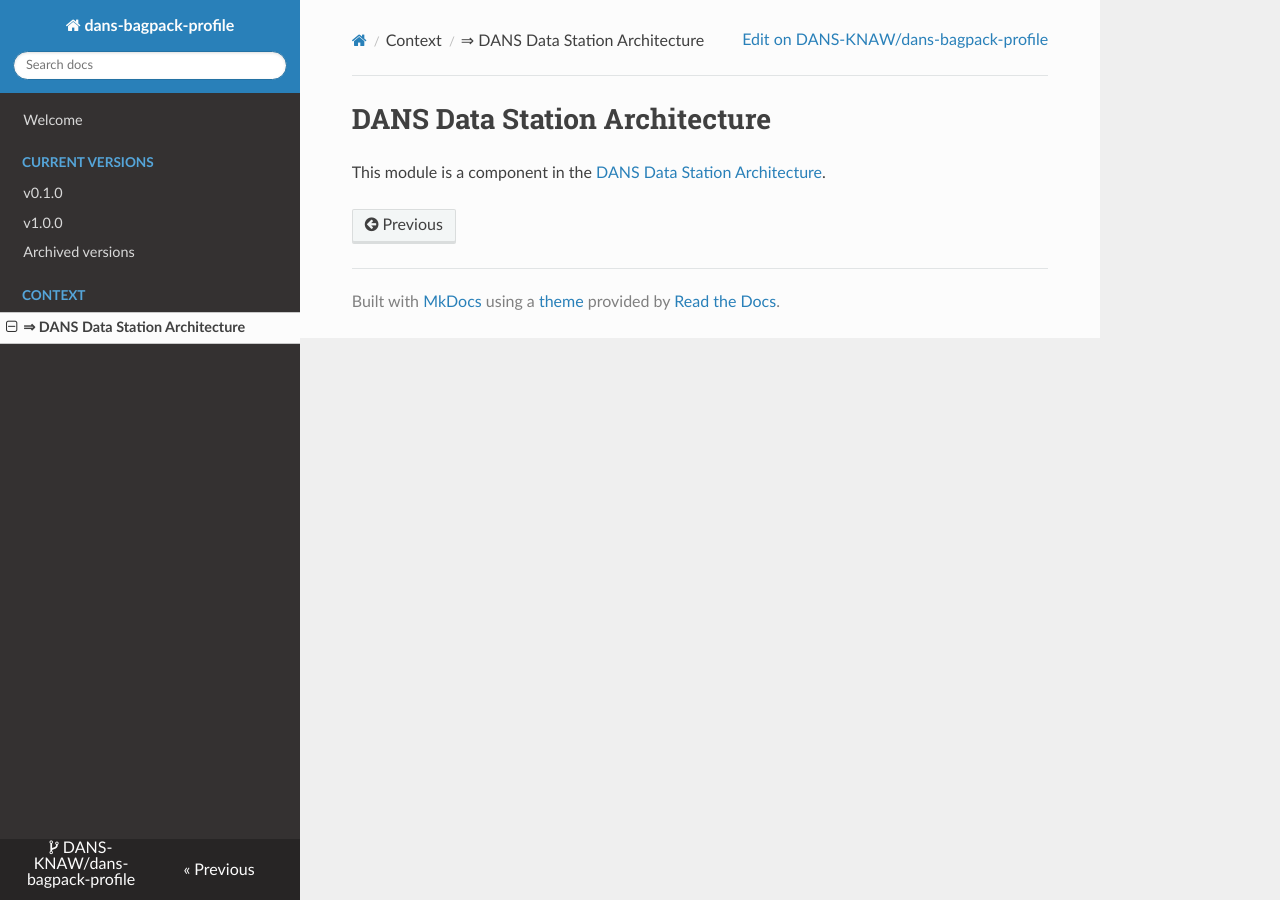
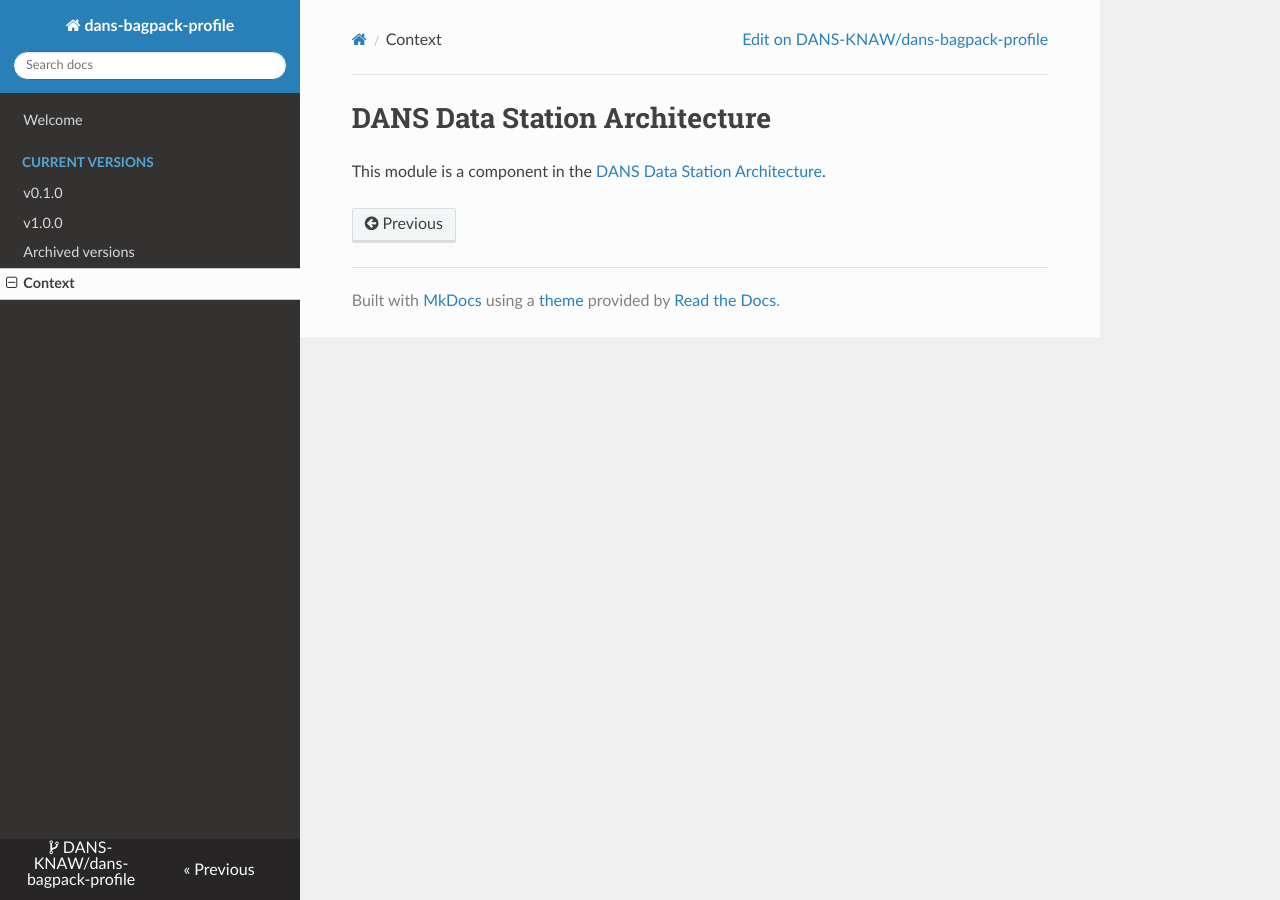
Before and after one commit to DANS-KNAW/dans-bagpack-profile, an MkDocs documentation site: the page built from docs/context.md, in a window 1280 px wide. Built offline with MkDocs 1.6.1, drawn with Linux system fonts in a browser that asks for light colours; nearby versions of some CDN libraries.

```diff
--- a/docs/versions/dans-bagpack-profile-1.0.0.json
+++ b/docs/versions/dans-bagpack-profile-1.0.0.json
@@ -25,7 +25,7 @@
       "required": true
     },
     "External-Identifier": {
-      "required": true
+      "required": false
     },
     "External-Description": {
       "required": false
@@ -46,9 +46,7 @@
   "Allow-Fetch.txt": false,
   "Serialization": "optional",
   "Accept-Serialization": [
-    "application/zip",
-    "application/tar",
-    "application/tar+gzip"
+    "application/zip"
   ],
   "Accept-BagIt-Version": [
     "1.0"
--- a/mkdocs.yml
+++ b/mkdocs.yml
@@ -27,8 +27,7 @@ nav:
     - v0.1.0: versions/0.1.0.md
     - v1.0.0: versions/1.0.0.md
   - Archived versions: versions/archived/index.md
-  - Context:
-    - ⇒ DANS Data Station Architecture: arch.md
+  - Context: context.md
 
 extra:
   rfc_2119: https://www.ietf.org/rfc/rfc2119.txt
```
Also changed, not shown: docs/context.md (renamed from docs/arch.md).
